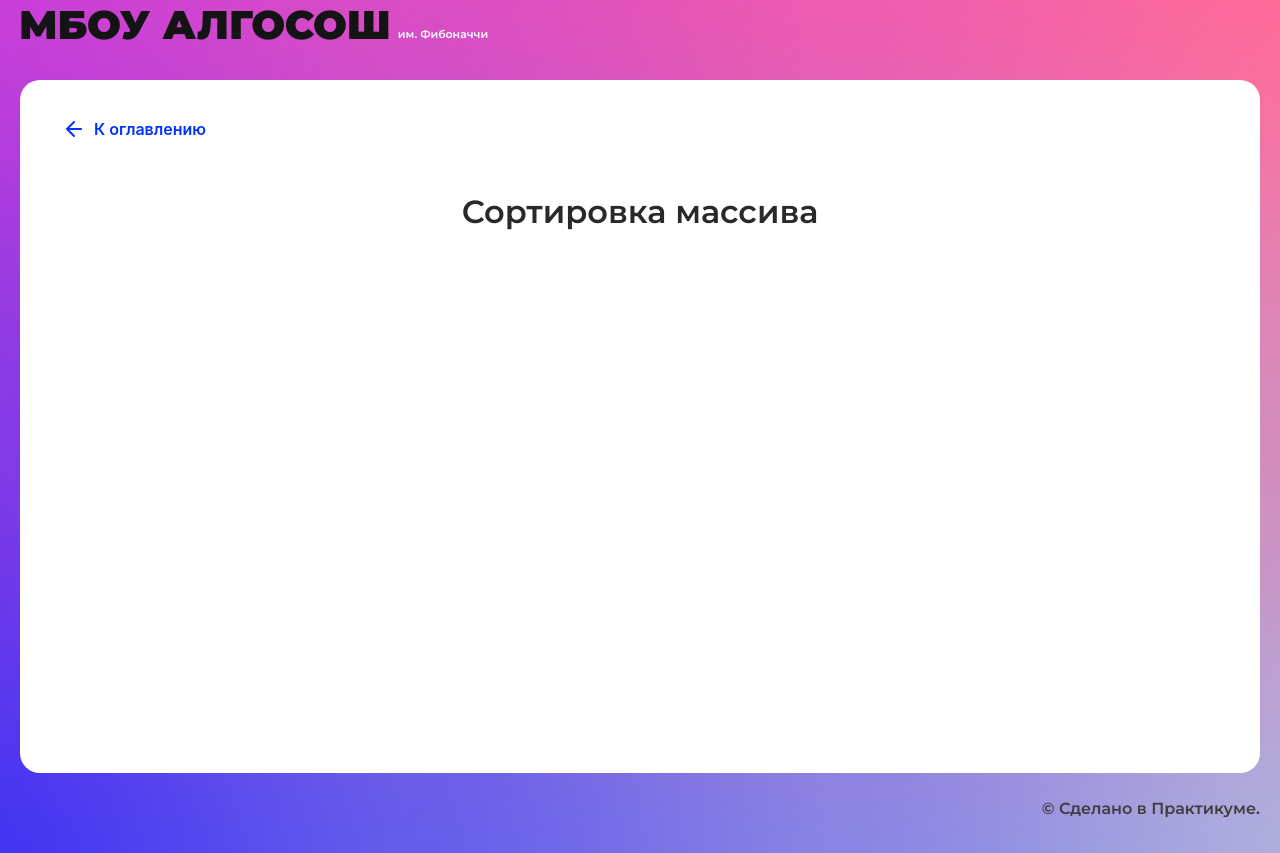
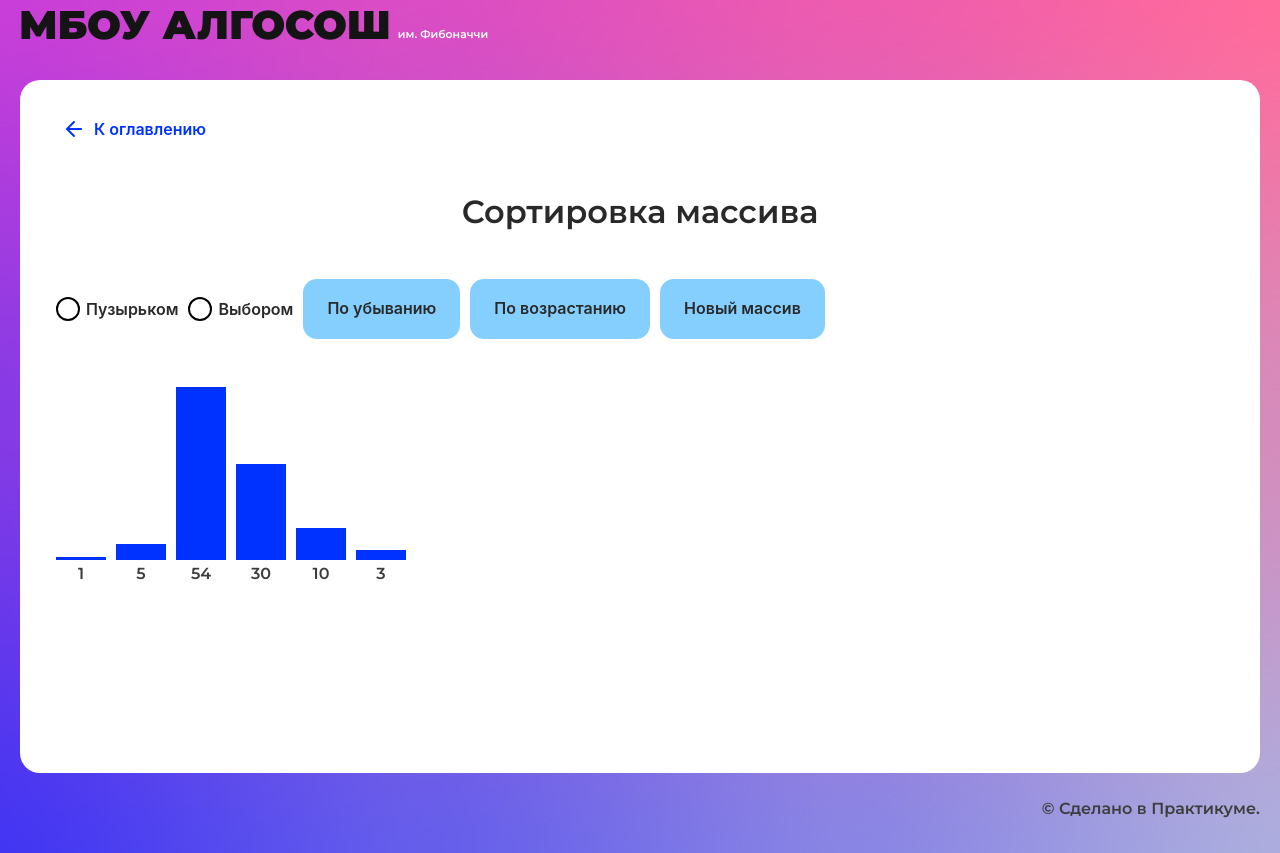
Before and after one commit to Shiker2032/algososh, a React (Create React App) app: page /sorting in a window 1280 px wide. Built offline with nearby package versions, Linux system fonts and the light colour scheme.

Commit message:
сортировка пузырьком и выбором

```diff
--- /dev/null
+++ b/src/components/sorting-page/sorting-page.module.css
@@ -0,0 +1,12 @@
+.input__container {
+  display: flex;
+  gap: 10px;
+  align-items: center;
+}
+
+.columns__container {
+  display: flex;
+  gap: 10px;
+  margin-top: 48px;
+  align-items: baseline;
+}
--- a/src/components/sorting-page/sorting-page.tsx
+++ b/src/components/sorting-page/sorting-page.tsx
@@ -1,10 +1,81 @@
-import React from "react";
+//@ts-nocheck
+
+import { reverse } from "dns/promises";
+import React, { useState } from "react";
+import { Button } from "../ui/button/button";
+import { Column } from "../ui/column/column";
+import { RadioInput } from "../ui/radio-input/radio-input";
 import { SolutionLayout } from "../ui/solution-layout/solution-layout";
+import styles from "./sorting-page.module.css";
 
 export const SortingPage: React.FC = () => {
+  const [data, setData] = useState([1, 5, 54, 30, 10, 3]);
+
+  const bubbleSortAsc = (arr) => {
+    for (let i = 0; i < arr.length; i++) {
+      for (let j = 0; j < arr.length; j++) {
+        if (arr[i] < arr[j]) {
+          [arr[i], arr[j]] = [arr[j], arr[i]];
+          setData([...arr]);
+        }
+      }
+    }
+  };
+
+  const bubbleSortDesc = (arr) => {
+    for (let i = 0; i < arr.length; i++) {
+      for (let j = 0; j < arr.length; j++) {
+        if (arr[i] > arr[j]) {
+          [arr[i], arr[j]] = [arr[j], arr[i]];
+          setData([...arr]);
+        }
+      }
+    }
+  };
+
+  const selectionSortAsc = (arr: number[]): number[] => {
+    for (let i = 0; i < arr.length - 1; i++) {
+      let minIdx = i;
+      for (let j = i + 1; j < arr.length; j++) {
+        if (arr[minIdx] > arr[j]) {
+          minIdx = j;
+        }
+      }
+      [arr[minIdx], arr[i]] = [arr[i], arr[minIdx]];
+      setData([...arr]);
+    }
+    return arr;
+  };
+
+  const selectionSortDesc = (arr: number[]): number[] => {
+    for (let i = 0; i < arr.length - 1; i++) {
+      let maxIdx = i;
+      for (let j = i + 1; j < arr.length; j++) {
+        if (arr[maxIdx] < arr[j]) {
+          maxIdx = j;
+        }
+      }
+      [arr[maxIdx], arr[i]] = [arr[i], arr[maxIdx]];
+      setData([...arr]);
+    }
+    return arr;
+  };
+
   return (
     <SolutionLayout title="Сортировка массива">
-
+      <div className={styles.input__container}>
+        <RadioInput label="Пузырьком" />
+        <RadioInput label="Выбором" />
+        <Button text="По убыванию" onClick={() => selectionSortDesc(data)} />
+        <Button text="По возрастанию" onClick={() => selectionSortAsc(data)} />
+        <Button text="Новый массив" />
+      </div>
+      <div className={styles.columns__container}>
+        {data.length > 1 &&
+          data.map((el, i) => {
+            return <Column index={el} key={i} />;
+          })}
+      </div>
     </SolutionLayout>
   );
 };
```
